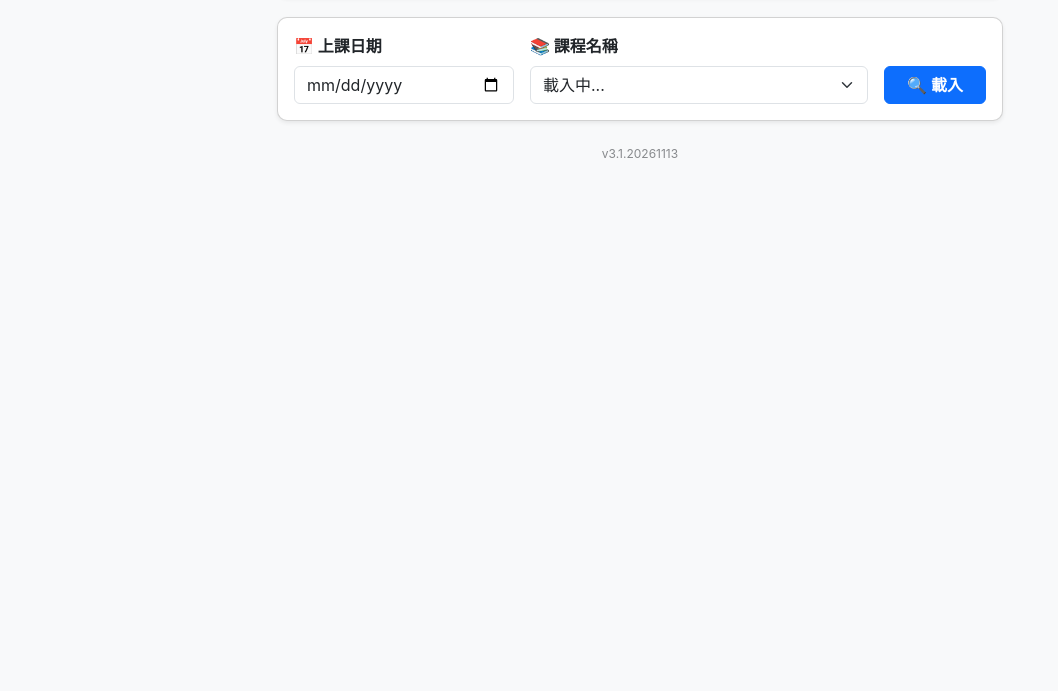
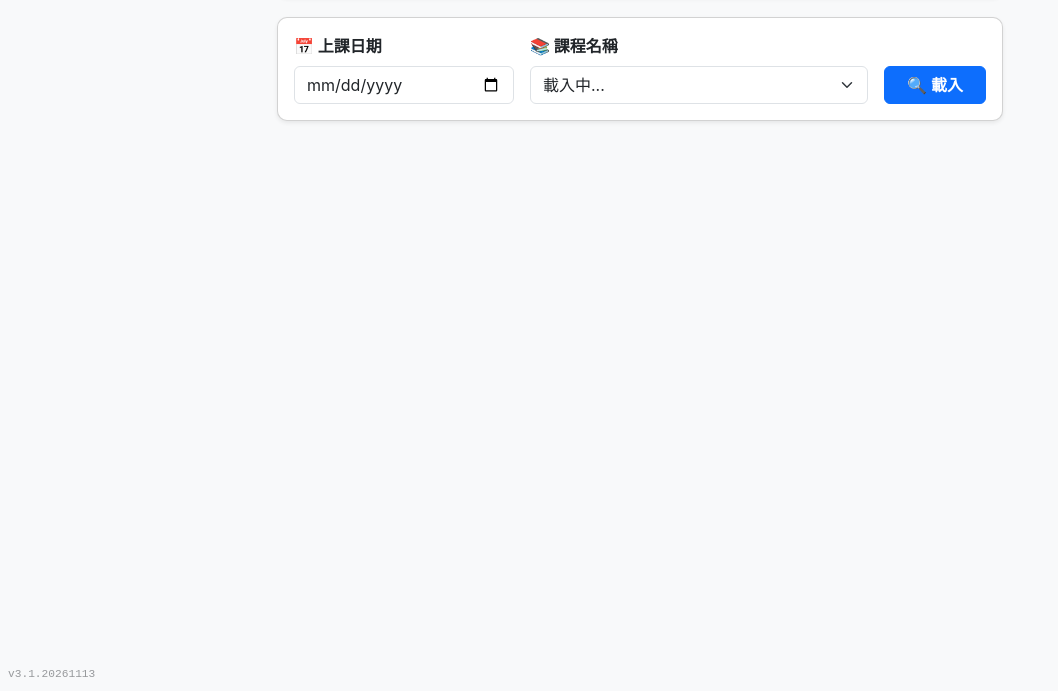
Before and after one commit to nelsonaoa/school-assistant, a plain HTML site: page index.html in a window 1280 px wide. Shown: the part 109-800 px from the top of the page, without its empty margins (0-1058 px from the left). Drawn offline with nearby package versions, Linux system fonts and the light colour scheme.

Commit message:
Update footer to fixed position with version info

```diff
--- a/index.html
+++ b/index.html
@@ -193,7 +193,9 @@
         </div>
       </div>
       <!-- 🔑 Google 官方登入按鈕自動渲染容器 -->
-      <div class="text-center text-muted small my-3 d-print-none" style="font-size: 0.75rem; opacity: 0.7;">  v3.1.20261113 </div>
+      <div class="position-fixed bottom-0 start-0 p-2 text-muted d-print-none" style="font-size: 0.7rem; opacity: 0.6; font-family: monospace; z-index: 1000; pointer-events: none;">
+      v3.1.20261113
+      </div>
       <div class="d-flex justify-content-end w-100"><div id="g_id_signin_container"></div></div>
     </div> <!-- 統一的 app-container 結尾 -->
 
```
